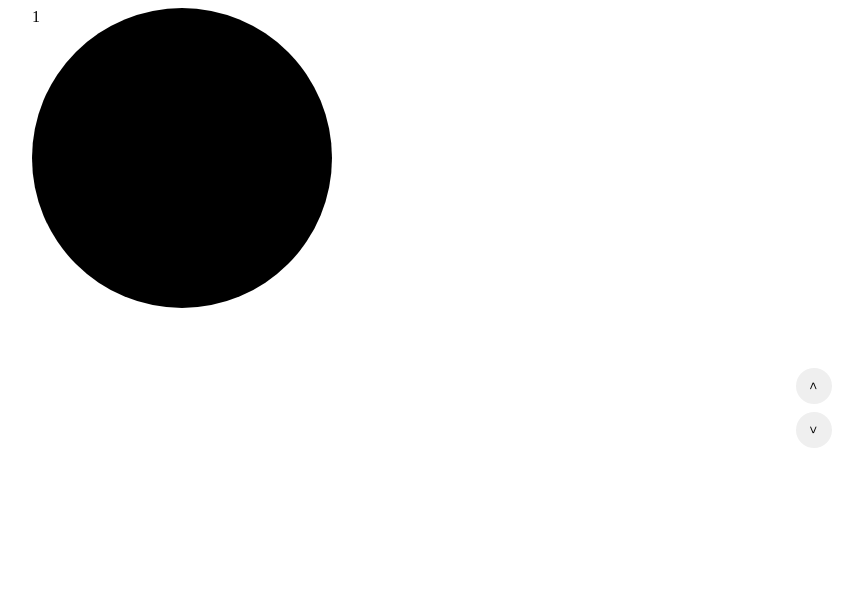
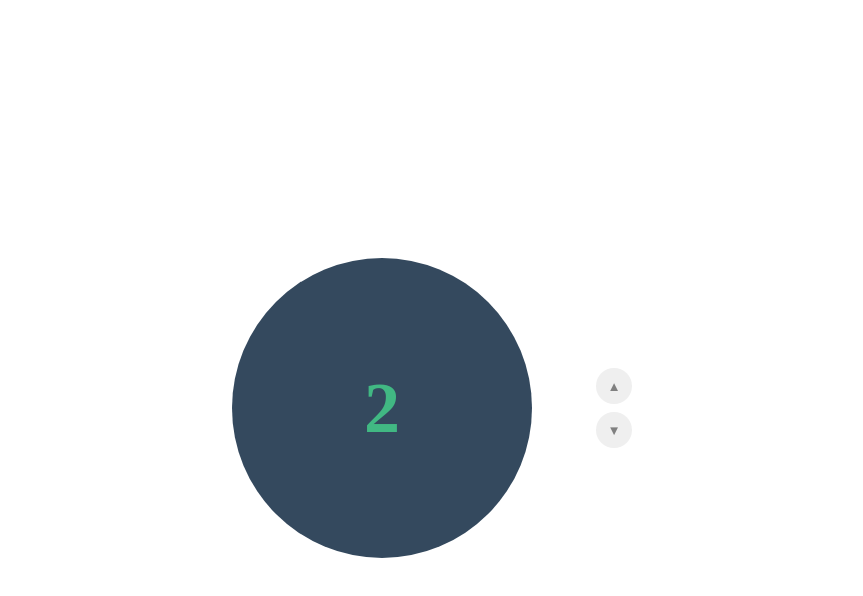
Before and after one commit to mrmosssir/vue-roller-swiper, a Vue app: page / in a window 1280 px wide. Shown: the top 596 px of the page, without its empty margins (208-1071 px from the left). Built offline with nearby package versions, Linux system fonts and the light colour scheme.

Commit message:
pref(control): performance control logic & swiper direction

```diff
--- a/src/components/RollerSwiper.vue
+++ b/src/components/RollerSwiper.vue
@@ -1,15 +1,21 @@
 <template>
-  <div class="roller-swiper">
+  <div
+    class="roller-swiper"
+    :style="{
+      '--roller-swiper__duration': props.duration + 'ms',
+      '--roller-swiper__direction': props.ccw ? -1 : 1,
+    }"
+  >
     <div class="roller-swiper__wrapper">
       <template v-for="(slot, index) in sliderSlots" :key="slot">
         <div
           class="roller-swiper__slider"
-          v-if="[prevIndex, current, nextIndex].includes(index + 1)"
-          :data-id="index + 1"
+          v-if="[prevIndex, current, nextIndex].includes(index)"
+          :data-id="index"
           :class="{
-            'roller-swiper__slider--prev': index + 1 === prevIndex,
-            'roller-swiper__slider--active': index + 1 === current,
-            'roller-swiper__slider--next': index + 1 === nextIndex,
+            'roller-swiper__slider--prev': index === prevIndex,
+            'roller-swiper__slider--active': index === current,
+            'roller-swiper__slider--next': index === nextIndex,
           }"
         >
           <div class="roller-swiper__slider--inner">
@@ -18,16 +24,19 @@
         </div>
       </template>
     </div>
-    <div class="roller-swiper__control" v-if="sliderSlots.length > 1">
+    <div
+      class="roller-swiper__control"
+      v-if="sliderSlots.length > 1 && props.showControls"
+    >
       <slot name="prev">
-        <button class="roller-swiper__prev" @click="directMethodsMap.prev">
-          <
+        <button class="roller-swiper__prev" @click="handleChangeSlider('prev')">
+          &#9650
         </button>
       </slot>
 
       <slot name="next">
-        <button class="roller-swiper__next" @click="directMethodsMap.next">
-          >
+        <button class="roller-swiper__next" @click="handleChangeSlider('next')">
+          &#9660
         </button>
       </slot>
     </div>
@@ -35,29 +44,43 @@
 </template>
 
 <script setup lang="ts">
-import { ref, computed, onMounted, useSlots } from "vue";
+import { ref, computed, onBeforeMount, onBeforeUnmount, useSlots } from "vue";
 
 const props = defineProps({
+  // Enable automatic slideshow
   autoPlay: {
     type: Boolean,
-    default: false,
+    default: true,
   },
+  // Auto play delay in milliseconds
   delay: {
     type: Number,
     default: 3000,
   },
+  // Swiper make ccw roller
   ccw: {
     type: Boolean,
     default: false,
+  },
+  // Animation duration in milliseconds
+  duration: {
+    type: Number,
+    default: 300,
+  },
+  // Show controls
+  showControls: {
+    type: Boolean,
+    default: true,
   },
 });
 
 const slots = useSlots();
 
-const current = ref(1);
+const current = ref(0);
 const prevIndex = ref(0);
 const nextIndex = ref(0);
 
+const animationDebounce = ref(false);
 const controlsDebounce = ref(false);
 const interval = ref<NodeJS.Timeout | null>(null);
 
@@ -65,75 +88,89 @@ const sliderSlots = computed(() => {
   return Object.keys(slots).filter((slot) => slot.startsWith("slider-"));
 });
 
-const directMethodsMap = computed(() => {
-  return {
-    prev: props.ccw ? next : prev,
-    next: props.ccw ? prev : next,
-  };
-});
+const handleChangeSlider = async (direction: "prev" | "next") => {
+  // Check animation debounce
+  if (animationDebounce.value) return;
 
-const setEnableSlider = () => {
+  // Set animation in progress
+  animationDebounce.value = true;
+
+  // Set current index based on direction
+  current.value = direction === "prev" ? prevIndex.value : nextIndex.value;
   prevIndex.value =
-    current.value === 1 ? sliderSlots.value.length : current.value - 1;
-  nextIndex.value =
-    current.value === sliderSlots.value.length ? 1 : current.value + 1;
+    (current.value - 1 + sliderSlots.value.length) % sliderSlots.value.length;
+  nextIndex.value = (current.value + 1) % sliderSlots.value.length;
+
+  // Set auto play controls debounce
+  controlsDebounce.value = true;
+
+  // Set false after animation duration
+  await new Promise((resolve) => setTimeout(resolve, props.duration));
+  animationDebounce.value = false;
 };
 
-const prev = async () => {
-  current.value =
-    current.value === sliderSlots.value.length ? 1 : current.value + 1;
-  setEnableSlider();
+const set = async (target: number) => {
+  // Check animation debounce && current slider is not target
+  if (animationDebounce.value || current.value === target) return;
+
+  // Set animation in progress and auto play debounce
+  animationDebounce.value = true;
   controlsDebounce.value = true;
-};
 
-const next = () => {
-  current.value =
-    current.value === 1 ? sliderSlots.value.length : current.value - 1;
-  setEnableSlider();
-  controlsDebounce.value = true;
-};
-
-const jump = async (target: number) => {
-  // 計算正向距離（next 方向）
+  // Calculate forward distance (next direction)
   const nextDistance =
     target > current.value
       ? target - current.value
       : sliderSlots.value.length - current.value + target;
 
-  // 計算反向距離（prev 方向）
+  // Calculate backward distance (prev direction)
   const prevDistance =
     current.value > target
       ? current.value - target
       : current.value + (sliderSlots.value.length - target);
 
-  // 選擇最短路徑(true: next, false: prev)
-  const direct = nextDistance <= prevDistance;
+  // Do roller while not reach target
+  while (current.value !== target) {
+    current.value =
+      nextDistance > prevDistance ? prevIndex.value : nextIndex.value;
+    prevIndex.value =
+      (current.value - 1 + sliderSlots.value.length) % sliderSlots.value.length;
+    nextIndex.value = (current.value + 1) % sliderSlots.value.length;
+    await new Promise((resolve) => setTimeout(resolve, props.duration));
+  }
 
-  while (current.value !== target) {
-    direct ? directMethodsMap.value.next() : directMethodsMap.value.prev();
-    await new Promise((resolve) => setTimeout(resolve, 250));
-  }
+  animationDebounce.value = false;
 };
 
-onMounted(() => {
+onBeforeMount(() => {
   prevIndex.value =
-    current.value === 1 ? sliderSlots.value.length : current.value - 1;
-  nextIndex.value =
-    current.value === sliderSlots.value.length ? 1 : current.value + 1;
+    (current.value - 1 + sliderSlots.value.length) % sliderSlots.value.length;
+  nextIndex.value = (current.value + 1) % sliderSlots.value.length;
 
-  // 有開啟 autoPlay 就啟動 interval
+  // Start interval if autoPlay is enabled
   if (props.autoPlay) {
     interval.value = setInterval(() => {
       if (controlsDebounce.value) {
         controlsDebounce.value = false;
         return;
       }
-      next();
+      handleChangeSlider("next");
     }, props.delay);
   }
 });
 
-defineExpose({ prev, next, jump });
+onBeforeUnmount(() => {
+  // Clear interval on component unmount
+  if (interval.value) {
+    clearInterval(interval.value);
+  }
+});
+
+defineExpose({
+  prev: handleChangeSlider("prev"),
+  next: handleChangeSlider("next"),
+  set,
+});
 </script>
 
 <style scoped>
@@ -162,37 +199,40 @@ defineExpose({ prev, next, jump });
 .roller-swiper__slider--inner {
   width: 100%;
   height: 100%;
+  display: flex;
+  justify-content: flex-start;
+  align-items: center;
 }
 
 .roller-swiper__slider--prev {
   transform: translateX(-30%);
-  transition: all 0.3s cubic-bezier(0.11, 0, 0.5, 0);
+  transition: all var(--roller-swiper__duration) cubic-bezier(0.11, 0, 0.5, 0);
 }
 
 .roller-swiper__slider--prev .roller-swiper__slider--inner {
-  transform: translateY(-100%);
-  transition: all 0.3s cubic-bezier(0.5, 1, 0.89, 1);
+  transform: translateY(calc(100% * var(--roller-swiper__direction)));
+  transition: all var(--roller-swiper__duration) cubic-bezier(0.5, 1, 0.89, 1);
 }
 
 .roller-swiper__slider--active {
   transform: translateX(0);
   opacity: 1;
-  transition: all 0.3s cubic-bezier(0.5, 1, 0.89, 1);
+  transition: all var(--roller-swiper__duration) cubic-bezier(0.5, 1, 0.89, 1);
 }
 
 .roller-swiper__slider--active .roller-swiper__slider--inner {
   transform: translateY(0);
-  transition: all 0.3s cubic-bezier(0.11, 0, 0.5, 0);
+  transition: all var(--roller-swiper__duration) cubic-bezier(0.11, 0, 0.5, 0);
 }
 
 .roller-swiper__slider--next {
   transform: translateX(-30%);
-  transition: all 0.3s cubic-bezier(0.11, 0, 0.5, 0);
+  transition: all var(--roller-swiper__duration) cubic-bezier(0.11, 0, 0.5, 0);
 }
 
 .roller-swiper__slider--next .roller-swiper__slider--inner {
-  transform: translateY(100%);
-  transition: all 0.3s cubic-bezier(0.5, 1, 0.89, 1);
+  transform: translateY(calc(-100% * var(--roller-swiper__direction)));
+  transition: all var(--roller-swiper__duration) cubic-bezier(0.5, 1, 0.89, 1);
 }
 
 .roller-swiper__control {
@@ -211,7 +251,7 @@ defineExpose({ prev, next, jump });
   border-width: 0;
   width: 36px;
   height: 36px;
-  transform: rotate(90deg);
   cursor: pointer;
+  color: gray;
 }
 </style>
--- a/src/demo/App.vue
+++ b/src/demo/App.vue
@@ -3,9 +3,7 @@
     <div class="container">
       <roller-swiper ref="swiperRef">
         <template v-for="item in list" v-slot:[`slider-${item}`]>
-          <div class="slider-demo">
-            {{ item }}
-          </div>
+          <div class="slider-demo">{{ item }}</div>
         </template>
       </roller-swiper>
     </div>
@@ -16,13 +14,21 @@
 import { ref } from "vue";
 import RollerSwiper from "../components/RollerSwiper.vue";
 
-const list = ref([1, 2, 3]);
+const list = ref([1, 2, 3, 4, 5, 6]);
 const swiperRef = ref<InstanceType<typeof RollerSwiper> | null>(null);
 </script>
 
 <style scoped>
+#app {
+  height: 100dvh;
+  width: 100%;
+  display: flex;
+  justify-content: center;
+  align-items: center;
+}
+
 .container {
-  width: 800px;
+  width: 400px;
   aspect-ratio: 1;
   margin: 0 auto;
 }
@@ -30,7 +36,13 @@ const swiperRef = ref<InstanceType<typeof RollerSwiper> | null>(null);
 .slider-demo {
   width: 300px;
   height: 300px;
+  display: flex;
+  justify-content: center;
+  align-items: center;
+  font-size: 72px;
+  font-weight: bold;
+  background: #34495e;
+  color: #41b883;
   border-radius: 50%;
-  background: #000;
 }
 </style>
```
Also changed, not shown: 1 other file (tests, documents, lock files or other folders).
